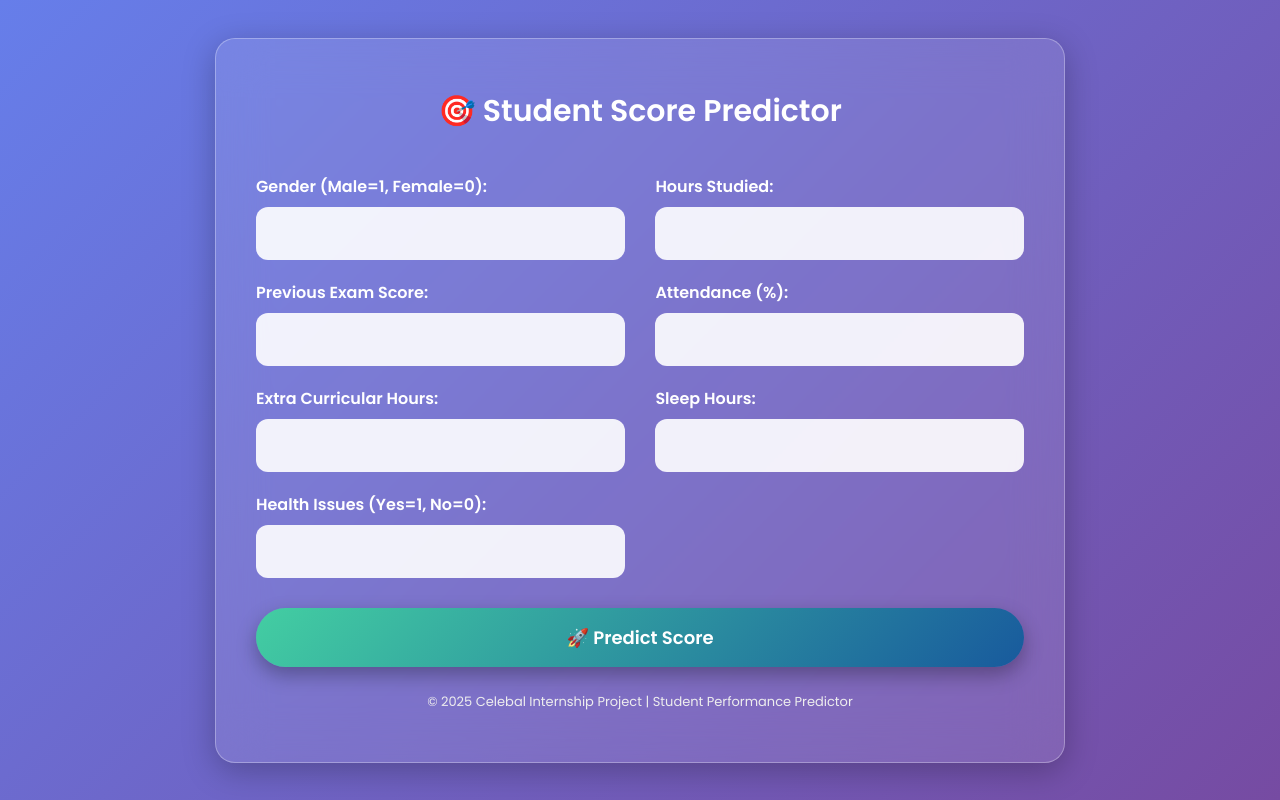
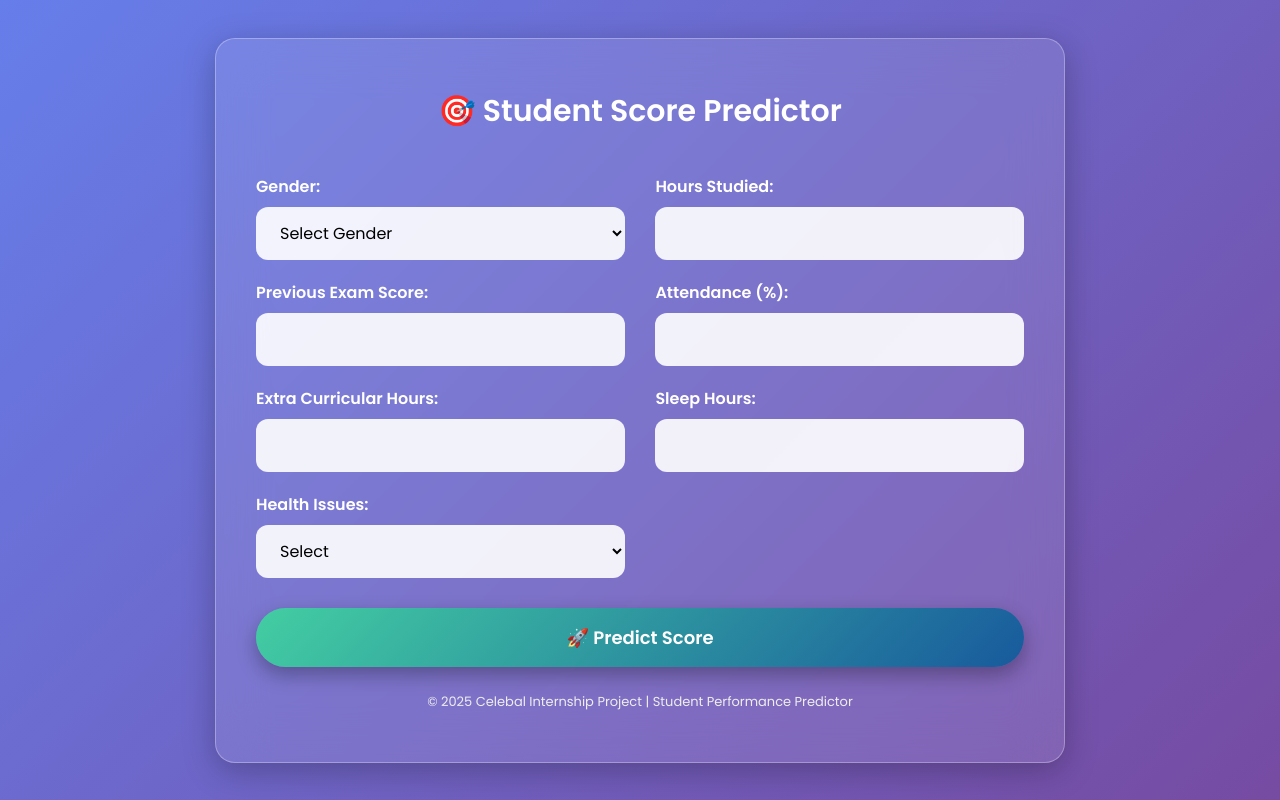
Before and after one commit to souviksenapati/Celebal-Summer-Internship-2025, a Flask app: page /predictor in a window 1280 px wide. Run offline with Flask 3, Linux system fonts and the light colour scheme; parts of the project's set-up code (start-up, migrations or seed data) failed here and were passed over.

Commit message:
Added Invalid Input Control

```diff
--- a/Final_Project/templates/predictor.html
+++ b/Final_Project/templates/predictor.html
@@ -57,7 +57,7 @@
             margin-bottom: 8px;
         }
 
-        .form-group input {
+        .form-group input, .form-group select {
             width: 100%;
             padding: 14px 20px;
             border: none;
@@ -67,7 +67,7 @@
             transition: 0.3s;
         }
 
-        .form-group input:focus {
+        .form-group input:focus, .form-group select:focus {
             outline: none;
             box-shadow: 0 0 10px rgba(255, 255, 255, 0.5);
             background: rgba(255, 255, 255, 1);
@@ -114,38 +114,46 @@
     <form action="/predict" method="post">
         <div class="form-row">
             <div class="form-group">
-                <label>Gender (Male=1, Female=0):</label>
-                <input type="text" name="Gender" required>
+                <label>Gender:</label>
+                <select name="Gender" required>
+                    <option value="">Select Gender</option>
+                    <option value="1">Male</option>
+                    <option value="0">Female</option>
+                </select>
             </div>
 
             <div class="form-group">
                 <label>Hours Studied:</label>
-                <input type="text" name="Hours_Studied" required>
+                <input type="number" name="Hours_Studied" min="0" max="24" step="0.1" required>
             </div>
 
             <div class="form-group">
                 <label>Previous Exam Score:</label>
-                <input type="text" name="Previous_Score" required>
+                <input type="number" name="Previous_Score" min="0" max="100" step="0.1" required>
             </div>
 
             <div class="form-group">
                 <label>Attendance (%):</label>
-                <input type="text" name="Attendance" required>
+                <input type="number" name="Attendance" min="0" max="100" step="0.1" required>
             </div>
 
             <div class="form-group">
                 <label>Extra Curricular Hours:</label>
-                <input type="text" name="Extra" required>
+                <input type="number" name="Extra" min="0" max="20" step="0.1" required>
             </div>
 
             <div class="form-group">
                 <label>Sleep Hours:</label>
-                <input type="text" name="Sleep" required>
+                <input type="number" name="Sleep" min="0" max="24" step="0.1" required>
             </div>
 
             <div class="form-group">
-                <label>Health Issues (Yes=1, No=0):</label>
-                <input type="text" name="Health" required>
+                <label>Health Issues:</label>
+                <select name="Health" required>
+                    <option value="">Select</option>
+                    <option value="1">Yes</option>
+                    <option value="0">No</option>
+                </select>
             </div>
         </div>
 
```
